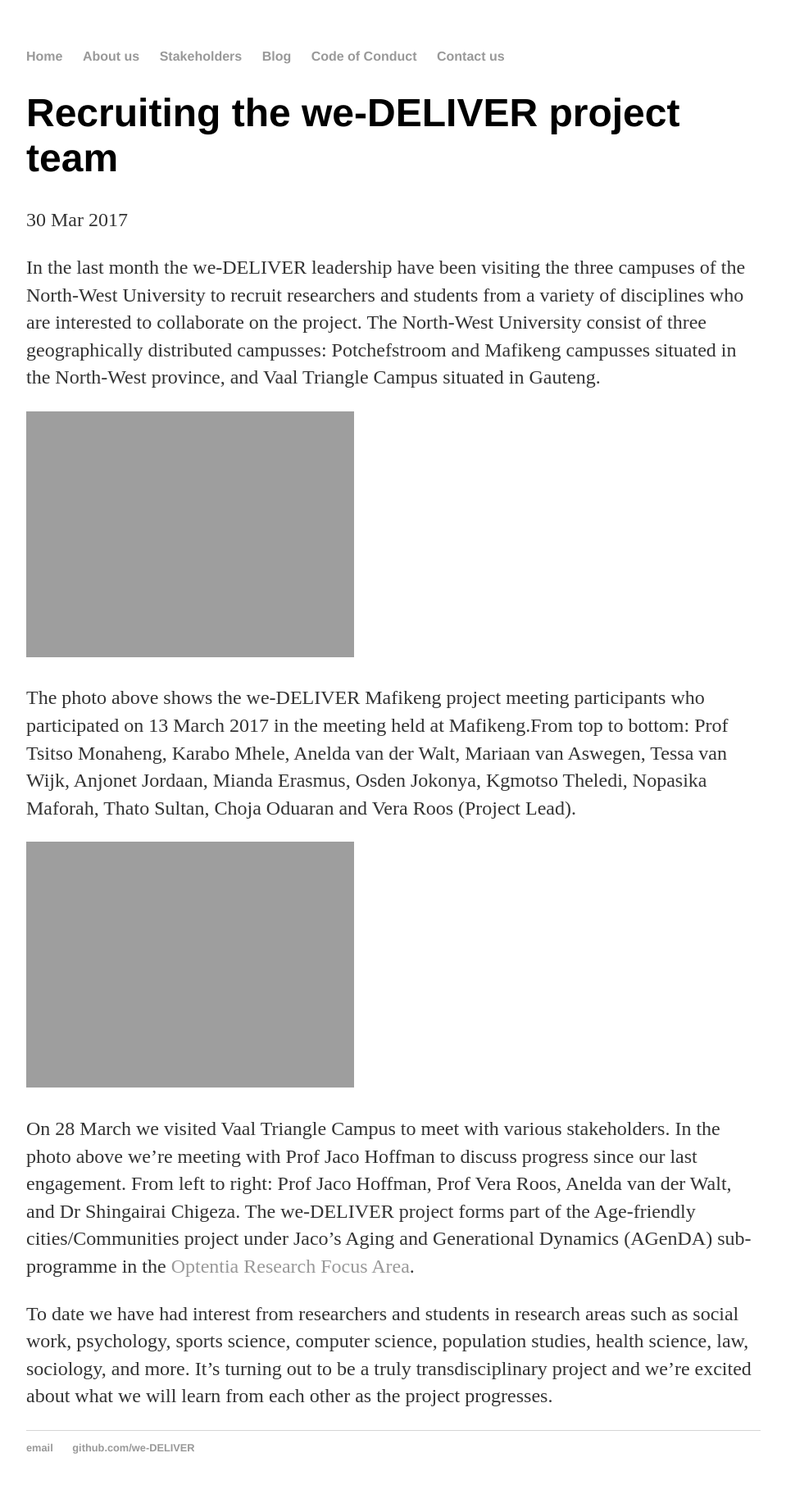
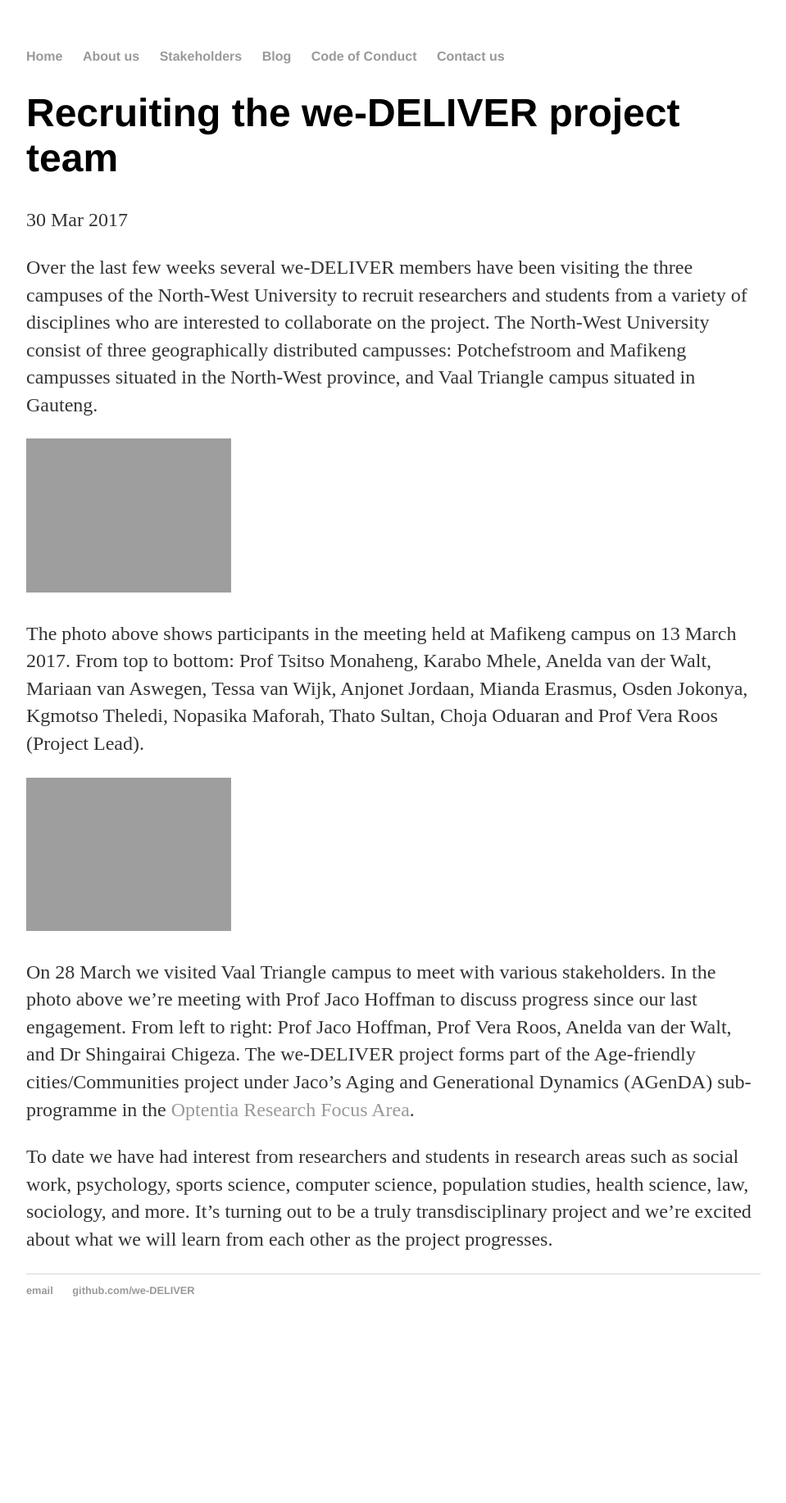
Before and after one commit to zjsteyn/we-DELIVER.github.io, a Jekyll site: the page built from _posts/2017-03-30-campus-meetings.md, in a window 1280 px wide. Shown: the whole page at 82% size, without its empty margins (160-1119 px from the left). Built offline with Jekyll 4.4.1, drawn with Linux system fonts in a browser that asks for light colours; after the commit the page ends 1642 px from its top, so only the background shows below that.

Commit message:
Update 2017-03-30-campus-meetings.md

```diff
--- a/_posts/2017-03-30-campus-meetings.md
+++ b/_posts/2017-03-30-campus-meetings.md
@@ -4,14 +4,14 @@ title: "Recruiting the we-DELIVER project team"
 date: 2017-03-30
 ---
 
-In the last month the we-DELIVER leadership have been visiting the three campuses of the North-West University to recruit researchers and students from a variety of disciplines who are interested to collaborate on the project.  The North-West University consist of three geographically distributed campusses: Potchefstroom and Mafikeng campusses situated in the North-West province, and Vaal Triangle Campus situated in Gauteng.
+Over the last few weeks several we-DELIVER members have been visiting the three campuses of the North-West University to recruit researchers and students from a variety of disciplines who are interested to collaborate on the project.  The North-West University consist of three geographically distributed campusses: Potchefstroom and Mafikeng campusses situated in the North-West province, and Vaal Triangle campus situated in Gauteng.
 
-![Team meeting at Mafikeng]({{ site.url }}/assets/20170313_114848-Mafikeng.jpg =250x)
+<img src="{{ site.url}}/assets/0170313_114848-Mafikeng.jpg" width="250" alt="Team meeting at Mafikeng Campus">
 
-The photo above shows the we-DELIVER Mafikeng project meeting participants who participated on 13 March 2017 in the meeting held at Mafikeng.From top to bottom: Prof Tsitso Monaheng, Karabo Mhele, Anelda van der Walt, Mariaan van Aswegen, Tessa van Wijk, Anjonet Jordaan, Mianda Erasmus, Osden Jokonya, Kgmotso Theledi, Nopasika Maforah, Thato Sultan, Choja Oduaran and Vera Roos (Project Lead).
+The photo above shows participants in the meeting held at Mafikeng campus on 13 March 2017. From top to bottom: Prof Tsitso Monaheng, Karabo Mhele, Anelda van der Walt, Mariaan van Aswegen, Tessa van Wijk, Anjonet Jordaan, Mianda Erasmus, Osden Jokonya, Kgmotso Theledi, Nopasika Maforah, Thato Sultan, Choja Oduaran and Prof Vera Roos (Project Lead).
 
-![Team meeting at Vaal Triangle Campus]({{ site.url}}/assets/20170328_115003-Vaal.jpg =250x)
+<img src="{{ site.url}}/assets/20170328_115003-Vaal.jpg" width="250" alt="Team meeting at Vaal Triangle Campus">
 
-On 28 March we visited Vaal Triangle Campus to meet with various stakeholders. In the photo above we're meeting with Prof Jaco Hoffman to discuss progress since our last engagement. From left to right: Prof Jaco Hoffman, Prof Vera Roos, Anelda van der Walt, and Dr Shingairai Chigeza. The we-DELIVER project forms part of the Age-friendly cities/Communities project under Jaco's Aging and Generational Dynamics (AGenDA) sub-programme in the [Optentia Research Focus Area](http://www.optentia.co.za/).
+On 28 March we visited Vaal Triangle campus to meet with various stakeholders. In the photo above we're meeting with Prof Jaco Hoffman to discuss progress since our last engagement. From left to right: Prof Jaco Hoffman, Prof Vera Roos, Anelda van der Walt, and Dr Shingairai Chigeza. The we-DELIVER project forms part of the Age-friendly cities/Communities project under Jaco's Aging and Generational Dynamics (AGenDA) sub-programme in the [Optentia Research Focus Area](http://www.optentia.co.za/).
 
 To date we have had interest from researchers and students in research areas such as social work, psychology, sports science, computer science, population studies, health science, law, sociology, and more. It's turning out to be a truly transdisciplinary project and we're excited about what we will learn from each other as the project progresses.
```
